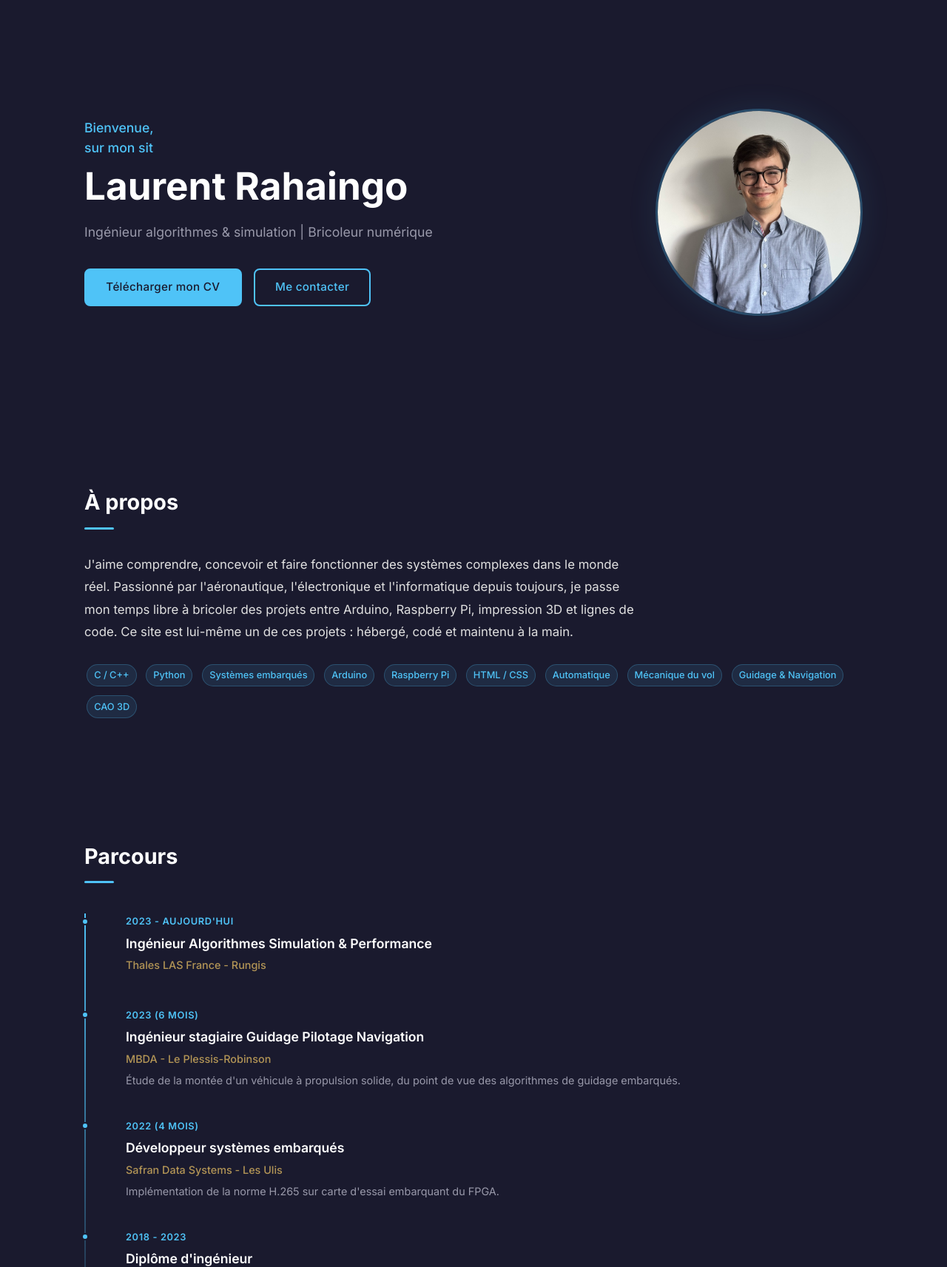
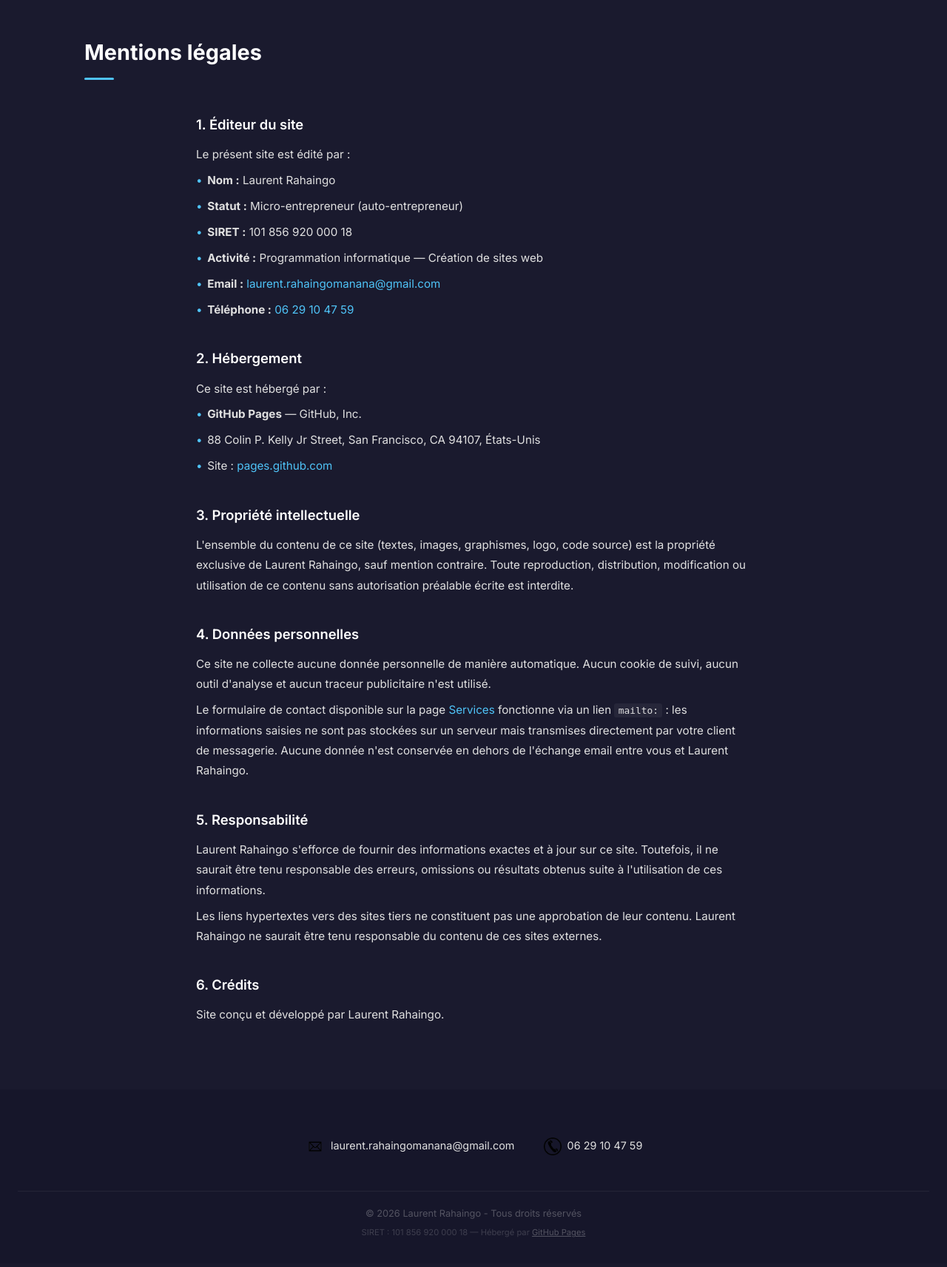
Before and after one commit to lolorahaingo/Site_Laurent, a PHP site: page /mentions-legales/index.html in a window 1280 px wide. Shown: the part 65-1778 px from the top of the page at 74% size. After the commit the page ends 1738 px from the top, so only its background shows below. Run offline with PHP 8.4, Linux system fonts and the light colour scheme.

Commit message:
Ajout page mentions légales et liens dans les footers

```diff
--- a/index.html
+++ b/index.html
@@ -265,7 +265,7 @@
     </div>
     <footer>
       <p class="footer__copy">&copy; 2026 Laurent Rahaingo - Tous droits r&eacute;serv&eacute;s</p>
-      <p class="footer__legal">SIRET : 101 856 920 000 18 &mdash; H&eacute;berg&eacute; par <a href="https://pages.github.com" target="_blank" rel="noopener">GitHub Pages</a></p>
+      <p class="footer__legal">SIRET : 101 856 920 000 18 &mdash; H&eacute;berg&eacute; par <a href="https://pages.github.com" target="_blank" rel="noopener">GitHub Pages</a> &mdash; <a href="mentions-legales">Mentions l&eacute;gales</a></p>
     </footer>
   </section>
 
--- /dev/null
+++ b/mentions-legales/index.html
@@ -0,0 +1,143 @@
+<!DOCTYPE html>
+<html lang="fr" dir="ltr">
+<head>
+  <meta charset="utf-8">
+  <meta name="viewport" content="width=device-width, initial-scale=1">
+  <meta name="description" content="Mentions l&eacute;gales du site Laurent Rahaingo - Cr&eacute;ation de sites web sur mesure.">
+  <link rel="stylesheet" href="../style.css">
+  <link rel="icon" href="../favicon.ico">
+  <title>Mentions l&eacute;gales - Laurent Rahaingo</title>
+</head>
+<body>
+
+  <!-- Navigation -->
+  <nav class="nav">
+    <div class="nav__inner">
+      <a href="../" class="nav__logo">L.R.</a>
+      <ul class="nav__links">
+        <li><a href="../#about">&Agrave; propos</a></li>
+        <li><a href="../#experience">Parcours</a></li>
+        <li><a href="../#projets">Projets</a></li>
+        <li><a href="../#musique">Musique</a></li>
+        <li><a href="../#services">Sites web</a></li>
+        <li><a href="../#contact" class="nav__cta">Contact</a></li>
+      </ul>
+      <button class="nav__burger" aria-label="Menu" aria-expanded="false">
+        <span></span>
+        <span></span>
+        <span></span>
+      </button>
+    </div>
+  </nav>
+
+  <!-- Contenu -->
+  <section class="section legal" id="top">
+    <h1 class="section__title">Mentions l&eacute;gales</h1>
+
+    <div class="legal__content">
+
+      <h2>1. &Eacute;diteur du site</h2>
+      <p>
+        Le pr&eacute;sent site est &eacute;dit&eacute; par&nbsp;:
+      </p>
+      <ul>
+        <li><strong>Nom&nbsp;:</strong> Laurent Rahaingo</li>
+        <li><strong>Statut&nbsp;:</strong> Micro-entrepreneur (auto-entrepreneur)</li>
+        <li><strong>SIRET&nbsp;:</strong> 101 856 920 000 18</li>
+        <li><strong>Activit&eacute;&nbsp;:</strong> Programmation informatique &mdash; Cr&eacute;ation de sites web</li>
+        <li><strong>Email&nbsp;:</strong> <a href="mailto:laurent.rahaingomanana@gmail.com">laurent.rahaingomanana@gmail.com</a></li>
+        <li><strong>T&eacute;l&eacute;phone&nbsp;:</strong> <a href="tel:+33629104759">06 29 10 47 59</a></li>
+      </ul>
+
+      <h2>2. H&eacute;bergement</h2>
+      <p>
+        Ce site est h&eacute;berg&eacute; par&nbsp;:
+      </p>
+      <ul>
+        <li><strong>GitHub Pages</strong> &mdash; GitHub, Inc.</li>
+        <li>88 Colin P. Kelly Jr Street, San Francisco, CA 94107, &Eacute;tats-Unis</li>
+        <li>Site&nbsp;: <a href="https://pages.github.com" target="_blank" rel="noopener">pages.github.com</a></li>
+      </ul>
+
+      <h2>3. Propri&eacute;t&eacute; intellectuelle</h2>
+      <p>
+        L'ensemble du contenu de ce site (textes, images, graphismes, logo, code source)
+        est la propri&eacute;t&eacute; exclusive de Laurent Rahaingo, sauf mention contraire.
+        Toute reproduction, distribution, modification ou utilisation de ce contenu sans
+        autorisation pr&eacute;alable &eacute;crite est interdite.
+      </p>
+
+      <h2>4. Donn&eacute;es personnelles</h2>
+      <p>
+        Ce site ne collecte aucune donn&eacute;e personnelle de mani&egrave;re automatique.
+        Aucun cookie de suivi, aucun outil d'analyse et aucun traceur publicitaire n'est utilis&eacute;.
+      </p>
+      <p>
+        Le formulaire de contact disponible sur la page
+        <a href="../services/#formulaire">Services</a> fonctionne via un lien <code>mailto:</code>&nbsp;:
+        les informations saisies ne sont pas stock&eacute;es sur un serveur mais transmises
+        directement par votre client de messagerie. Aucune donn&eacute;e n'est conserv&eacute;e
+        en dehors de l'&eacute;change email entre vous et Laurent Rahaingo.
+      </p>
+
+      <h2>5. Responsabilit&eacute;</h2>
+      <p>
+        Laurent Rahaingo s'efforce de fournir des informations exactes et &agrave; jour sur ce site.
+        Toutefois, il ne saurait &ecirc;tre tenu responsable des erreurs, omissions ou r&eacute;sultats
+        obtenus suite &agrave; l'utilisation de ces informations.
+      </p>
+      <p>
+        Les liens hypertextes vers des sites tiers ne constituent pas une approbation de leur contenu.
+        Laurent Rahaingo ne saurait &ecirc;tre tenu responsable du contenu de ces sites externes.
+      </p>
+
+      <h2>6. Cr&eacute;dits</h2>
+      <p>
+        Site con&ccedil;u et d&eacute;velopp&eacute; par Laurent Rahaingo.
+      </p>
+
+    </div>
+  </section>
+
+  <!-- Footer -->
+  <section class="footer" id="contact">
+    <div class="footer__links">
+      <a href="mailto:laurent.rahaingomanana@gmail.com" class="footer__link">
+        <img src="../images/mail.png" alt="Ic&ocirc;ne email">
+        <span>laurent.rahaingomanana@gmail.com</span>
+      </a>
+      <a href="tel:+33629104759" class="footer__link">
+        <img src="../images/telephone.png" alt="Ic&ocirc;ne t&eacute;l&eacute;phone">
+        <span>06 29 10 47 59</span>
+      </a>
+    </div>
+    <footer>
+      <p class="footer__copy">&copy; 2026 Laurent Rahaingo - Tous droits r&eacute;serv&eacute;s</p>
+      <p class="footer__legal">SIRET : 101 856 920 000 18 &mdash; H&eacute;berg&eacute; par <a href="https://pages.github.com" target="_blank" rel="noopener">GitHub Pages</a></p>
+    </footer>
+  </section>
+
+  <!-- Burger menu toggle -->
+  <script>
+  (function () {
+    'use strict';
+    var burger = document.querySelector('.nav__burger');
+    var navLinks = document.querySelector('.nav__links');
+    if (burger && navLinks) {
+      burger.addEventListener('click', function () {
+        var isOpen = navLinks.classList.toggle('active');
+        burger.classList.toggle('active');
+        burger.setAttribute('aria-expanded', isOpen);
+      });
+      navLinks.querySelectorAll('a').forEach(function (link) {
+        link.addEventListener('click', function () {
+          navLinks.classList.remove('active');
+          burger.classList.remove('active');
+          burger.setAttribute('aria-expanded', 'false');
+        });
+      });
+    }
+  })();
+  </script>
+</body>
+</html>
--- a/services/index.html
+++ b/services/index.html
@@ -316,7 +316,7 @@
     </div>
     <footer>
       <p class="footer__copy">&copy; 2026 Laurent Rahaingo - Tous droits r&eacute;serv&eacute;s</p>
-      <p class="footer__legal">SIRET : 101 856 920 000 18 &mdash; H&eacute;berg&eacute; par <a href="https://pages.github.com" target="_blank" rel="noopener">GitHub Pages</a></p>
+      <p class="footer__legal">SIRET : 101 856 920 000 18 &mdash; H&eacute;berg&eacute; par <a href="https://pages.github.com" target="_blank" rel="noopener">GitHub Pages</a> &mdash; <a href="../mentions-legales">Mentions l&eacute;gales</a></p>
     </footer>
   </section>
 
--- a/style.css
+++ b/style.css
@@ -588,6 +588,55 @@ ul {
   color: #4fc3f7;
 }
 
+.legal {
+  padding-top: 7em;
+}
+.legal__content {
+  max-width: 750px;
+  margin: 2em auto 0;
+}
+.legal__content h2 {
+  font-family: "Inter", "Barlow", sans-serif;
+  font-size: 1.15rem;
+  font-weight: 600;
+  color: #ffffff;
+  margin-top: 2em;
+  margin-bottom: 0.6em;
+}
+.legal__content p, .legal__content li {
+  font-size: 0.95rem;
+  color: #e0e0e0;
+  line-height: 1.8;
+  margin-bottom: 0.5em;
+}
+.legal__content ul {
+  list-style: none;
+  padding: 0;
+}
+.legal__content ul li {
+  padding-left: 1em;
+  position: relative;
+}
+.legal__content ul li::before {
+  content: "•";
+  color: #4fc3f7;
+  position: absolute;
+  left: 0;
+}
+.legal__content a {
+  color: #4fc3f7;
+  text-decoration: none;
+}
+.legal__content a:hover {
+  text-decoration: underline;
+}
+.legal__content code {
+  background-color: rgba(255, 255, 255, 0.05);
+  padding: 0.15em 0.4em;
+  border-radius: 3px;
+  font-size: 0.85em;
+}
+
 @media screen and (max-width: 768px) {
   .nav__links {
     display: none;
--- a/style.scss
+++ b/style.scss
@@ -702,6 +702,65 @@ ul {
   }
 }
 
+// --- Legal page ---
+.legal {
+  padding-top: 7em;
+
+  &__content {
+    max-width: 750px;
+    margin: 2em auto 0;
+
+    h2 {
+      font-family: $font-heading;
+      font-size: 1.15rem;
+      font-weight: 600;
+      color: $color-white;
+      margin-top: 2em;
+      margin-bottom: 0.6em;
+    }
+
+    p, li {
+      font-size: 0.95rem;
+      color: $color-text;
+      line-height: 1.8;
+      margin-bottom: 0.5em;
+    }
+
+    ul {
+      list-style: none;
+      padding: 0;
+
+      li {
+        padding-left: 1em;
+        position: relative;
+
+        &::before {
+          content: "\2022";
+          color: $color-accent;
+          position: absolute;
+          left: 0;
+        }
+      }
+    }
+
+    a {
+      color: $color-accent;
+      text-decoration: none;
+
+      &:hover {
+        text-decoration: underline;
+      }
+    }
+
+    code {
+      background-color: rgba($color-white, 0.05);
+      padding: 0.15em 0.4em;
+      border-radius: 3px;
+      font-size: 0.85em;
+    }
+  }
+}
+
 // --- Responsive ---
 @media screen and (max-width: 768px) {
   .nav {
```
